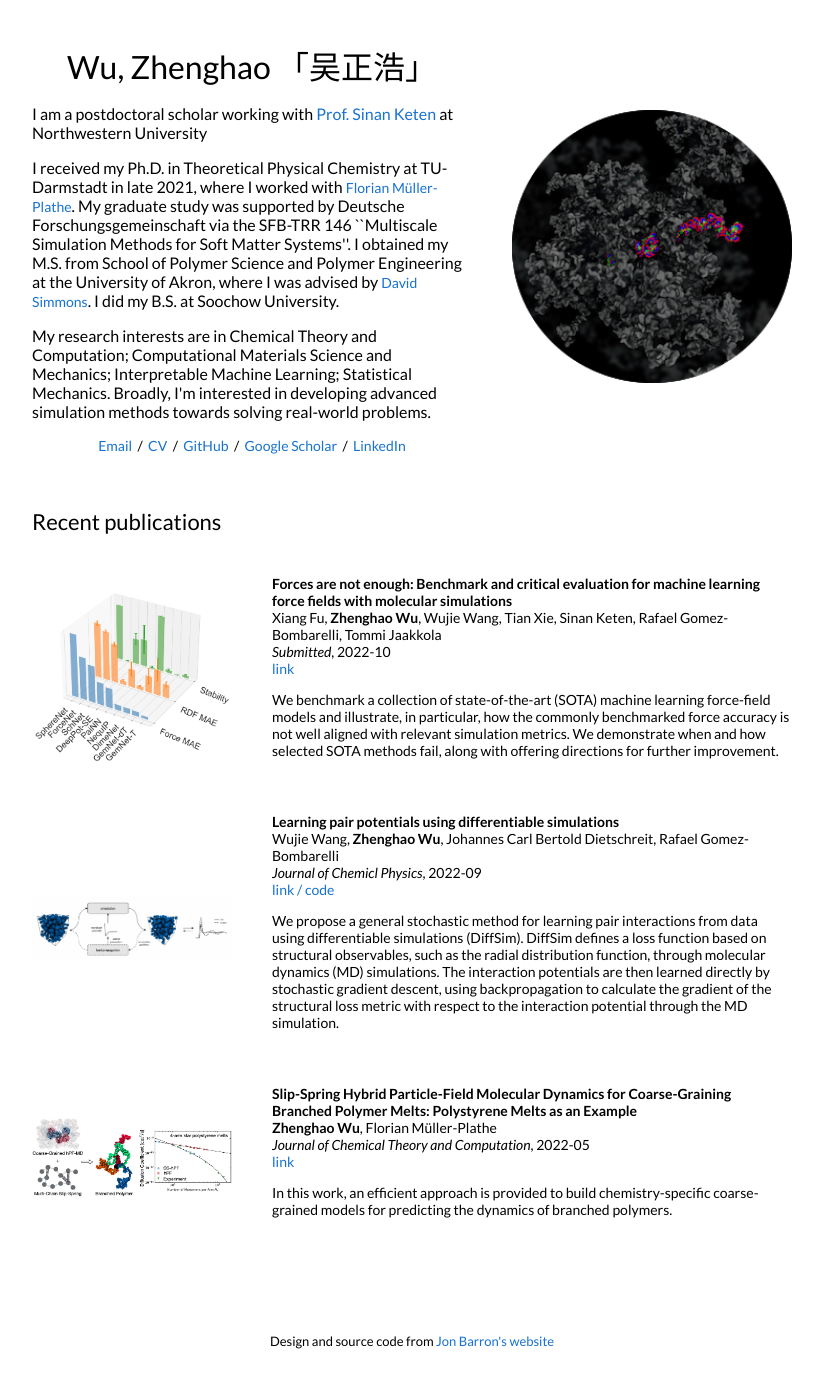
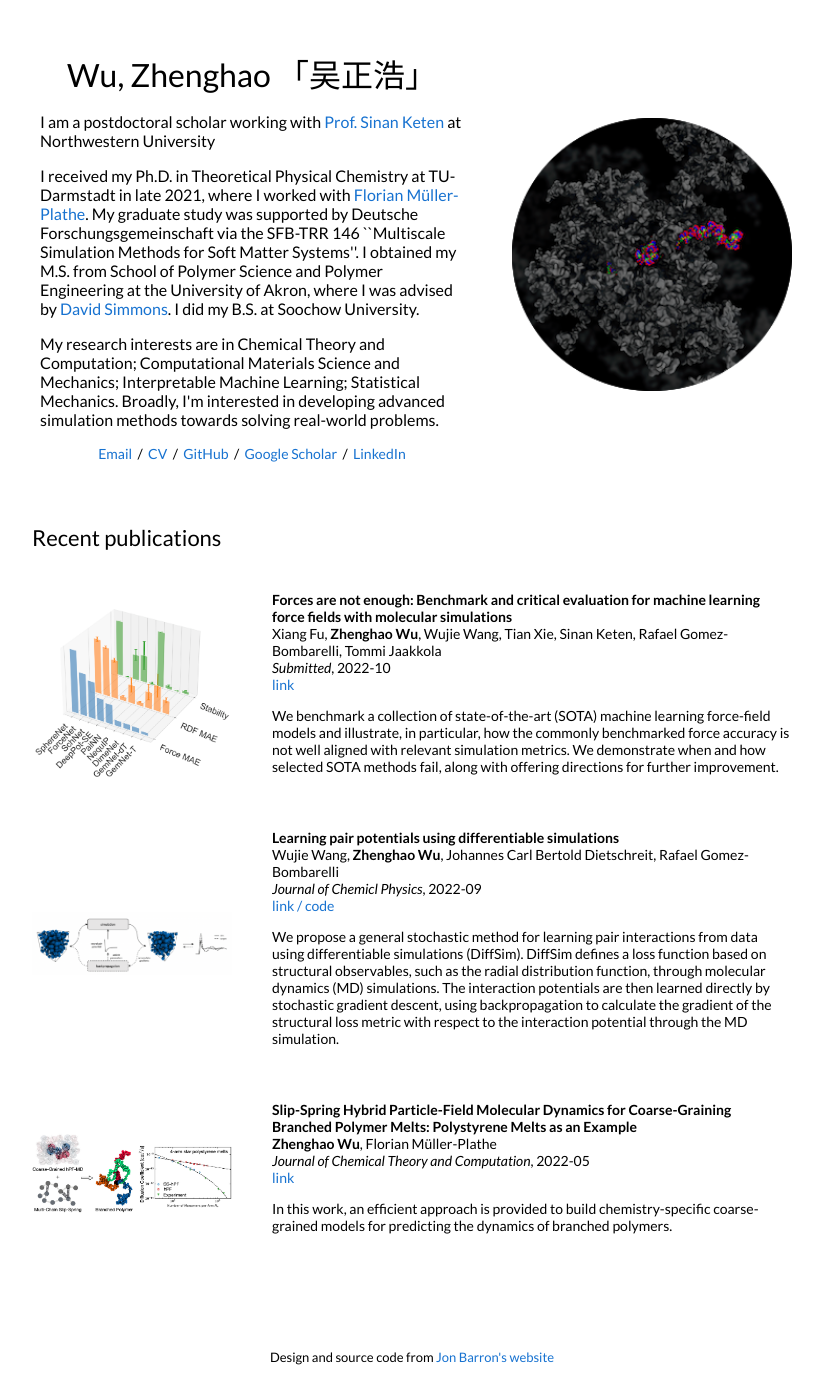
Before and after one commit to Chenghao-Wu/Chenghao-Wu.github.io, a Jekyll site: the page built from _posts/2022-10-13-TMLR2023.markdown, in a window 1280 px wide. Shown: the whole page, without its empty margins (228-1051 px from the left). Built offline with Jekyll 4.4.1, drawn with Linux system fonts in a browser that asks for light colours.

Commit message:
update self

```diff
--- a/_layouts/default.html
+++ b/_layouts/default.html
@@ -23,14 +23,14 @@
       <td style="padding:0px">
         <table style="width:100%;border:0px;border-spacing:0px;border-collapse:separate;margin-right:auto;margin-left:auto;">
           <tr style="padding:0px">
-            <td style="padding:2.5%;width:60%;vertical-align:middle">
+            <td style="padding:3.5%;width:60%;vertical-align:middle">
               <h1>
                 Wu, Zhenghao 「吴正浩」
               </h1>
               <p style="font-size:16px">I am a postdoctoral scholar working with <a style="font-size:16px" href="https://www.keten-group.northwestern.edu/">Prof. Sinan Keten</a> at Northwestern University
               </p>
               <p style="font-size:16px">
-                I received my Ph.D. in Theoretical Physical Chemistry at TU-Darmstadt in late 2021, where I worked with <a href="https://en.wikipedia.org/wiki/Florian_M%C3%BCller-Plathe">Florian Müller-Plathe</a>. My graduate study was supported by Deutsche Forschungsgemeinschaft via the SFB-TRR 146 ``Multiscale Simulation Methods for Soft Matter Systems''. I obtained my M.S. from School of Polymer Science and Polymer Engineering at the University of Akron, where I was advised by <a href="https://www.usf.edu/engineering/chbme/people/dssimmons.aspx">David Simmons</a>. I did my B.S. at Soochow University.
+                I received my Ph.D. in Theoretical Physical Chemistry at TU-Darmstadt in late 2021, where I worked with <a style="font-size:16px" href="https://en.wikipedia.org/wiki/Florian_M%C3%BCller-Plathe">Florian Müller-Plathe</a>. My graduate study was supported by Deutsche Forschungsgemeinschaft via the SFB-TRR 146 ``Multiscale Simulation Methods for Soft Matter Systems''. I obtained my M.S. from School of Polymer Science and Polymer Engineering at the University of Akron, where I was advised by <a style="font-size:16px" href="https://www.usf.edu/engineering/chbme/people/dssimmons.aspx">David Simmons</a>. I did my B.S. at Soochow University.
               </p>
               <p style="font-size:16px">
                 My research interests are in Chemical Theory and Computation; Computational Materials Science and Mechanics; Interpretable Machine Learning; Statistical Mechanics. Broadly, I'm interested in developing advanced simulation methods towards solving real-world problems.
```
